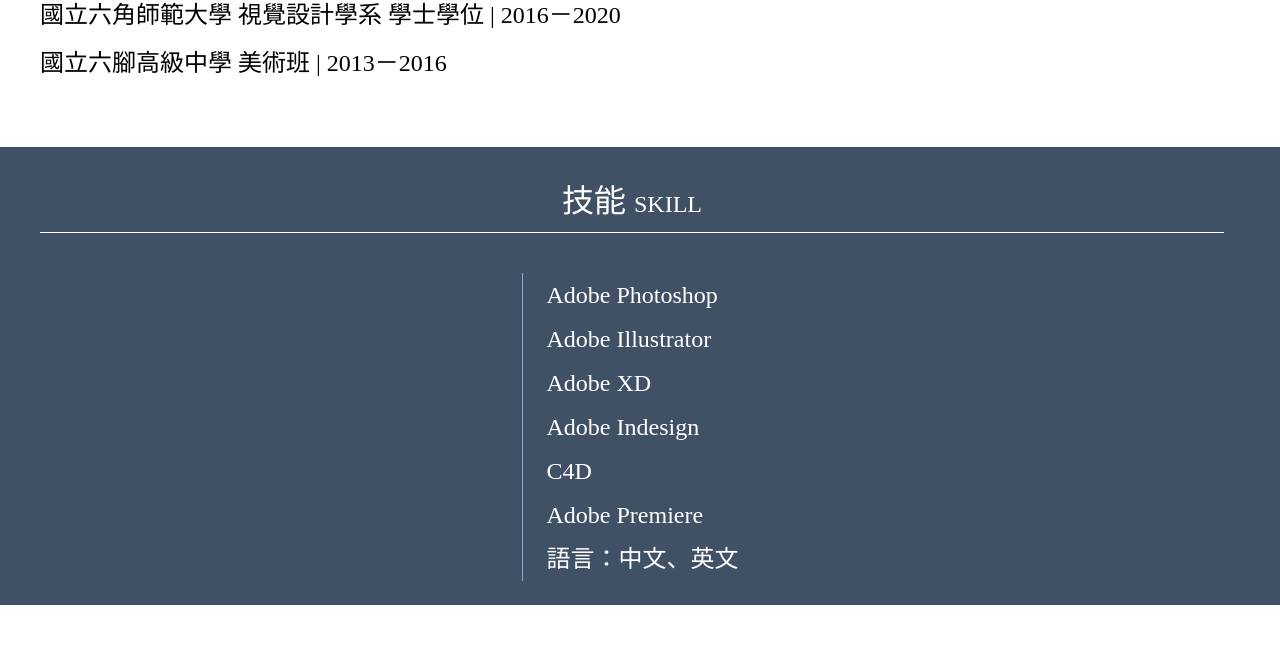
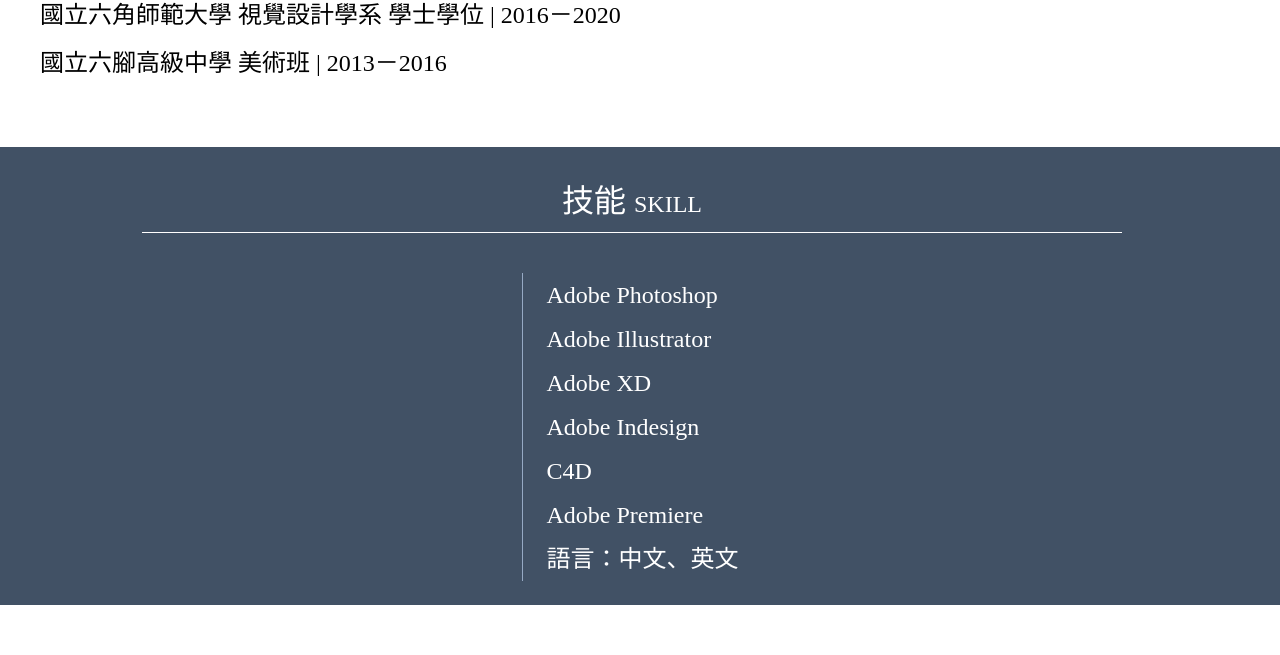
Before and after one commit to listennn08/hexschool_css_week1, a plain HTML site: page index.html in a window 1280 px wide. Shown: the part 1051-1706 px from the top of the page. Drawn offline with Linux system fonts and the light colour scheme.

Commit message:
fix width

```diff
--- a/css/main.sass
+++ b/css/main.sass
@@ -96,6 +96,7 @@ body
       margin: 0 auto
       font-size: 24px
 .skill-inner
+  width: 996px
   .subtitle
     margin-bottom: 40px
     line-height: 45px
```
Also changed, not shown: css/main.css, 1 other file.
